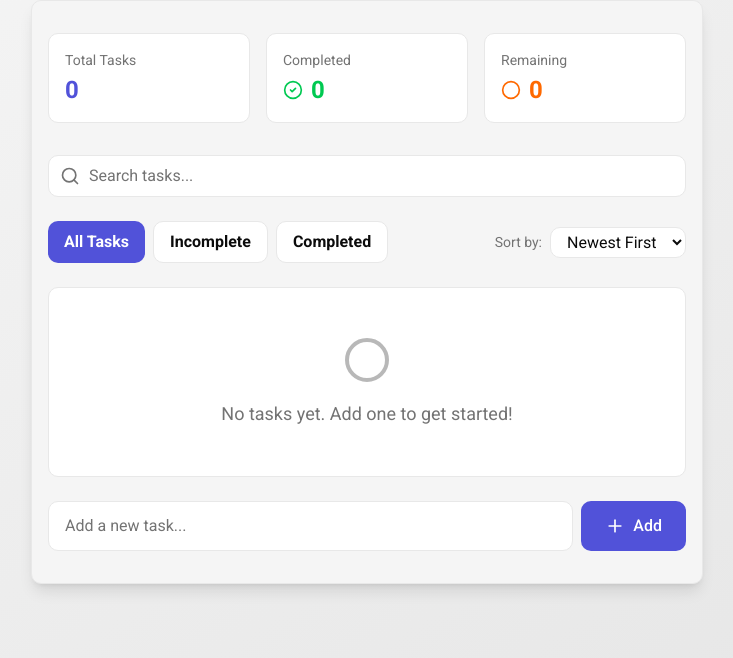
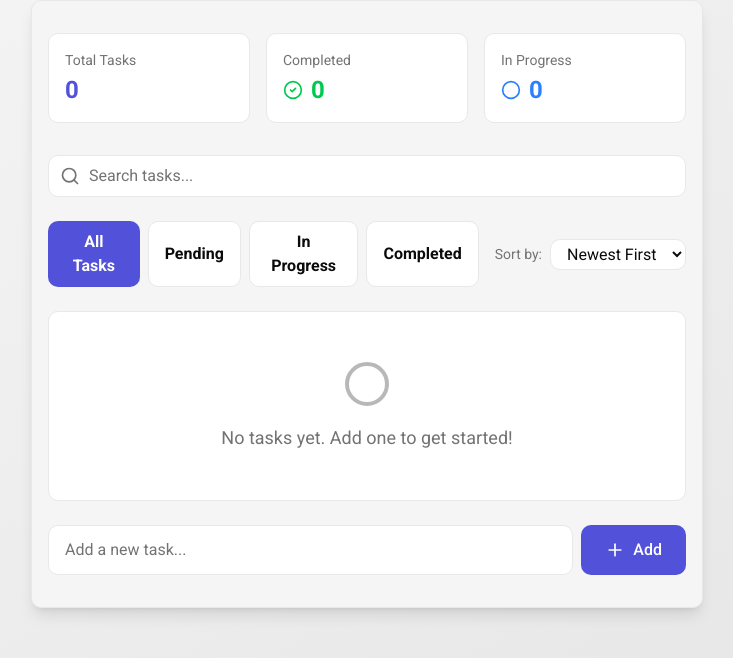
Before and after one commit to shreejanmishra/Tresata_Round_1, a React (Vite) app: page / in a window 1280 px wide. Shown: the top 658 px of the page, without its empty margins (273-1006 px from the left). Built offline with nearby package versions, Linux system fonts and the light colour scheme.

Commit message:
changing to figma design status display of tasks

```diff
--- a/src/TaskFilters.jsx
+++ b/src/TaskFilters.jsx
@@ -1,7 +1,8 @@
 export default function TaskFilters({ currentFilter, onFilterChange }) {
   const filters = [
     { value: "all", label: "All Tasks" },
-    { value: "incomplete", label: "Incomplete" },
+    { value: "pending", label: "Pending" },
+    { value: "in-progress", label: "In Progress" },
     { value: "completed", label: "Completed" },
   ];
 
--- a/src/TaskItem.jsx
+++ b/src/TaskItem.jsx
@@ -48,29 +48,45 @@ export default function TaskItem({ task, onToggle, onUpdate, onDelete }) {
     });
   };
 
+  const getStatusColor = () => {
+    switch (task.status) {
+      case "pending":
+        return "bg-yellow-50 border-yellow-200";
+      case "in-progress":
+        return "bg-blue-50 border-blue-200";
+      case "completed":
+        return "bg-green-50 border-green-200 opacity-75";
+      default:
+        return "bg-card border-border";
+    }
+  };
+
   return (
     <div
-      className={`group flex flex-col gap-2 p-4 rounded-lg border transition-all ${
-        task.completed
-          ? "bg-secondary border-border opacity-75"
-          : "bg-card border-border hover:border-primary"
-      }`}
+      className={`group flex flex-col gap-2 p-4 rounded-lg border transition-all ${getStatusColor()}`}
     >
       <div className="flex items-center gap-3">
         <button
-          onClick={() => onToggle(task.id)}
-          aria-label={
-            task.completed
-              ? `Mark "${task.title}" as incomplete`
-              : `Mark "${task.title}" as complete`
-          }
+          onClick={() => {
+            const statuses = ["pending", "in-progress", "completed"];
+            const currentIndex = statuses.indexOf(task.status || "pending");
+            const nextStatus = statuses[(currentIndex + 1) % statuses.length];
+            onToggle(task.id, nextStatus);
+          }}
+          aria-label={`Change task status from "${
+            task.status || "pending"
+          }" - cycle through Pending, In Progress, Completed`}
           className={`flex-shrink-0 w-6 h-6 rounded-full border-2 flex items-center justify-center transition-all ${
-            task.completed
+            task.status === "completed"
               ? "bg-green-500 border-green-500"
-              : "border-primary hover:bg-primary hover:border-primary"
+              : task.status === "in-progress"
+              ? "bg-blue-500 border-blue-500"
+              : "border-yellow-500 hover:bg-yellow-500 hover:border-yellow-500"
           }`}
         >
-          {task.completed && <Check className="w-4 h-4 text-white" />}
+          {task.status === "completed" && (
+            <Check className="w-4 h-4 text-white" />
+          )}
         </button>
 
         {isEditing ? (
@@ -106,7 +122,7 @@ export default function TaskItem({ task, onToggle, onUpdate, onDelete }) {
           <>
             <span
               className={`flex-1 text-lg ${
-                task.completed
+                task.status === "completed"
                   ? "line-through text-muted-foreground"
                   : "text-foreground"
               }`}
--- a/src/TaskManager.jsx
+++ b/src/TaskManager.jsx
@@ -45,7 +45,7 @@ export default function TaskManager() {
     const newTask = {
       id: Date.now(),
       title: taskTitle,
-      completed: false,
+      status: "pending",
       createdAt: new Date().toISOString(),
     };
     setTasks([newTask, ...tasks]);
@@ -55,10 +55,10 @@ export default function TaskManager() {
     setTasks(tasks.map((task) => (task.id === id ? { ...task, title } : task)));
   };
 
-  const toggleTask = (id) => {
+  const toggleTask = (id, newStatus) => {
     setTasks(
       tasks.map((task) =>
-        task.id === id ? { ...task, completed: !task.completed } : task
+        task.id === id ? { ...task, status: newStatus } : task
       )
     );
   };
@@ -70,9 +70,12 @@ export default function TaskManager() {
   const getFilteredTasks = () => {
     let filtered = tasks;
 
-    if (filter === "completed") filtered = filtered.filter((t) => t.completed);
-    if (filter === "incomplete")
-      filtered = filtered.filter((t) => !t.completed);
+    if (filter === "completed")
+      filtered = filtered.filter((t) => t.status === "completed");
+    if (filter === "pending")
+      filtered = filtered.filter((t) => t.status === "pending");
+    if (filter === "in-progress")
+      filtered = filtered.filter((t) => t.status === "in-progress");
 
     if (debouncedSearchQuery.trim()) {
       filtered = filtered.filter((t) =>
@@ -112,8 +115,11 @@ export default function TaskManager() {
     setCurrentPage(1);
   }, [filter, debouncedSearchQuery, sortBy]);
 
-  const completedCount = tasks.filter((t) => t.completed).length;
-  const incompleteCount = tasks.filter((t) => !t.completed).length;
+  const completedCount = tasks.filter((t) => t.status === "completed").length;
+  const inProgressCount = tasks.filter(
+    (t) => t.status === "in-progress"
+  ).length;
+  const pendingCount = tasks.filter((t) => t.status === "pending").length;
 
   return (
     <div
@@ -146,14 +152,16 @@ export default function TaskManager() {
             </div>
           </div>
           <div className="bg-card rounded-lg p-4 border border-border">
-            <div className="text-sm text-muted-foreground mb-1">Remaining</div>
+            <div className="text-sm text-muted-foreground mb-1">
+              In Progress
+            </div>
             <div className="flex items-center gap-2">
-              <Circle className="w-5 h-5 text-orange-500" />
+              <Circle className="w-5 h-5 text-blue-500" />
               <span
-                className="text-2xl font-bold text-orange-500"
-                data-testid="remaining-count"
+                className="text-2xl font-bold text-blue-500"
+                data-testid="in-progress-count"
               >
-                {incompleteCount}
+                {inProgressCount}
               </span>
             </div>
           </div>
@@ -214,9 +222,9 @@ export default function TaskManager() {
                   ? "No tasks yet. Add one to get started!"
                   : debouncedSearchQuery
                   ? `No tasks match "${debouncedSearchQuery}"`
-                  : filter === "completed"
-                  ? "No completed tasks yet."
-                  : "No incomplete tasks. Great job!"}
+                  : filter === "in-progress"
+                  ? "No in-progress tasks."
+                  : "No pending tasks. Great job!"}
               </p>
             </div>
           ) : (
```
